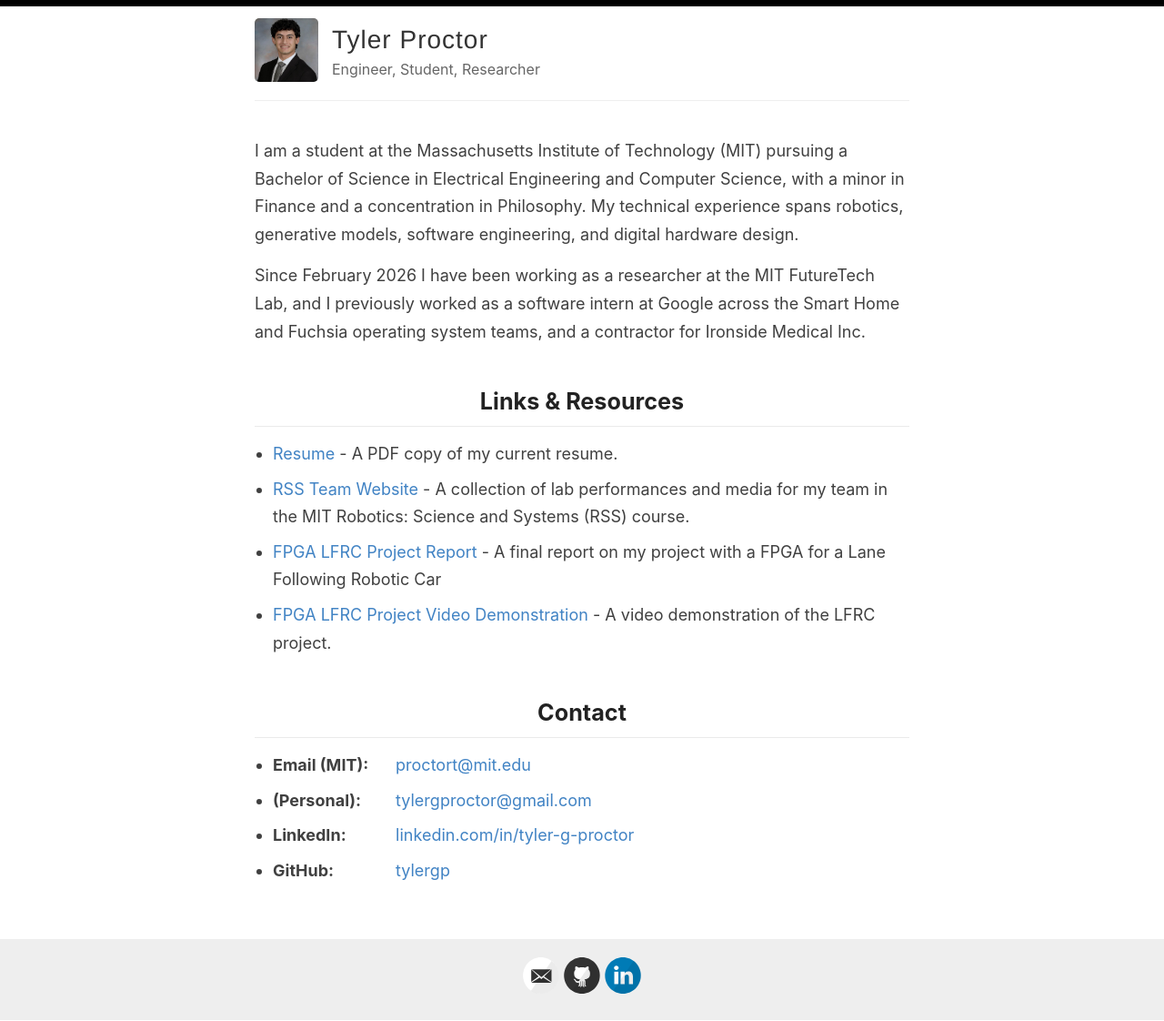
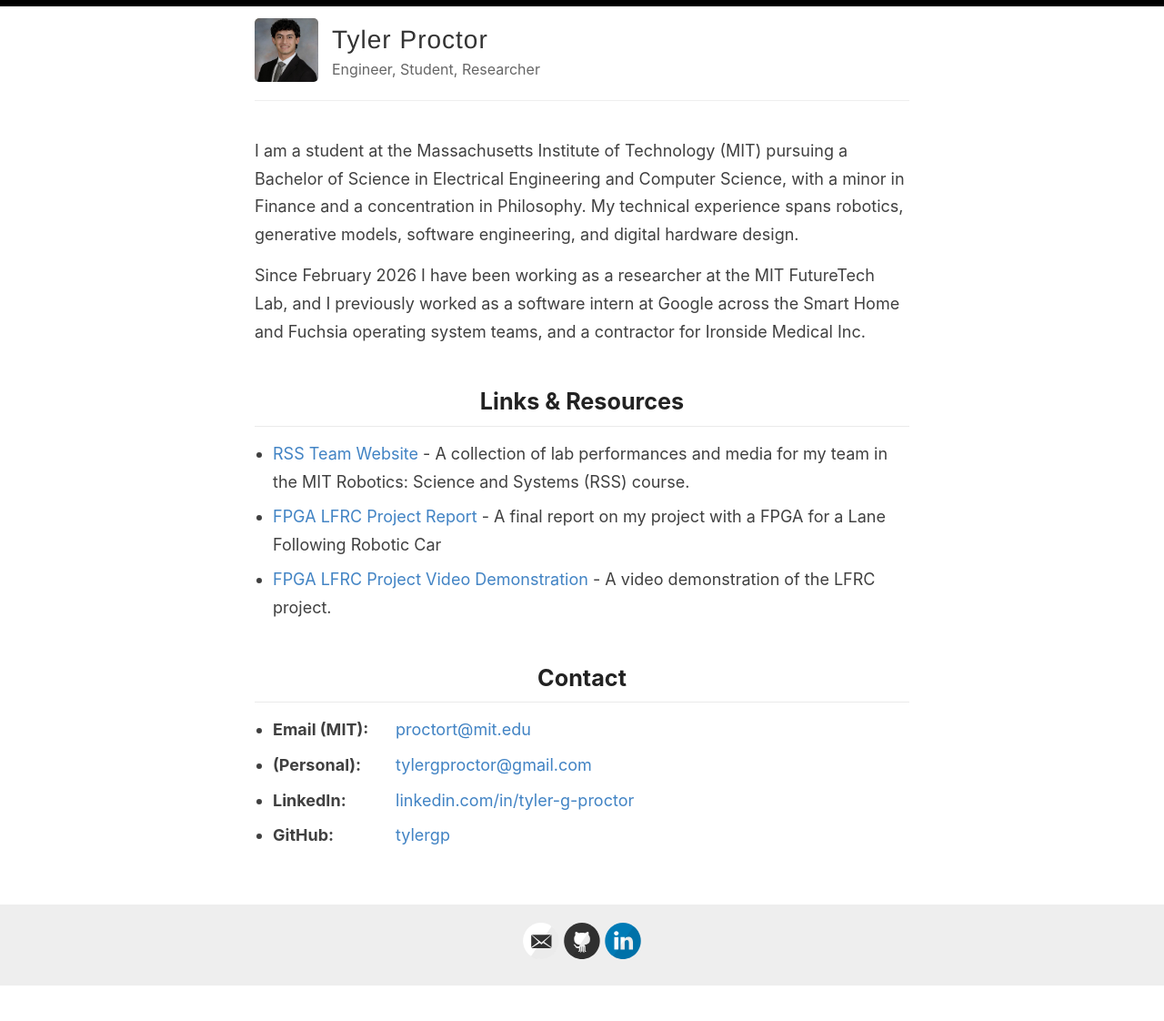
Before and after one commit to tylergp/tylergp.github.io, a Jekyll site: the page built from index.html, in a window 1280 px wide. Shown: the whole page at 91% size. Built offline with Jekyll 4.4.1, drawn with Linux system fonts in a browser that asks for light colours; the list of posts is cut into pages by our own code; after the commit the page ends 1083 px from its top, so only the background shows below that.

Commit message:
Removed resume

```diff
--- a/index.html
+++ b/index.html
@@ -40,7 +40,7 @@
   <h2>Links & Resources</h2>
   <ul>
     <!-- Template for attaching a link and text -->
-    <li><a href="./assets/resume.pdf" target="_blank">Resume</a> - A PDF copy of my current resume.</li>
+    <!-- <li><a href="./assets/resume.pdf" target="_blank">Resume</a> - A PDF copy of my current resume.</li> -->
     <li><a href="https://rss2026-11.github.io/website/" target="_blank">RSS Team Website</a> - A collection of lab performances and media for my team in the MIT Robotics: Science and Systems (RSS) course.</li>
     <li><a href="./assets/LFRC Final Report.pdf" target="_blank">FPGA LFRC Project Report</a> - A final report on my project with a FPGA for a Lane Following Robotic Car</li>
     <li><a href="https://drive.google.com/file/d/1WWH_rluNVyg3rHCjeJFENhk9sVYlcQZZ/view?usp=sharing" target="_blank">FPGA LFRC Project Video Demonstration</a> - A video demonstration of the LFRC project.</li>
```
